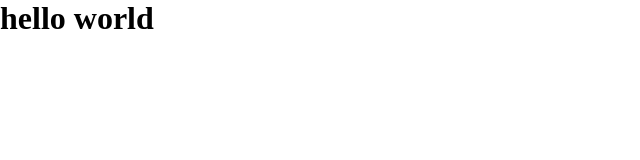
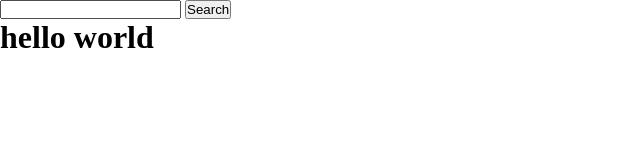
Before and after one commit to PhucKinhDu/BT-BS4, a plain HTML site: page index.html in a window 1280 px wide. Shown: the whole page, without its empty margins (0-640 px from the left). Drawn offline with Linux system fonts and the light colour scheme.

Commit message:
xay dung search

```diff
--- a/index.html
+++ b/index.html
@@ -8,7 +8,12 @@
   <link rel="stylesheet" href="./css/style.css">
 </head>
 <body>
-  <head></head>
+  <head>
+    <form action="">
+        <input type="text">
+        <button>Search</button>
+    </form>
+  </head>
   <section class="carousel"></section>
   <section class="project"></section>
   <section class="award"></section>
```
